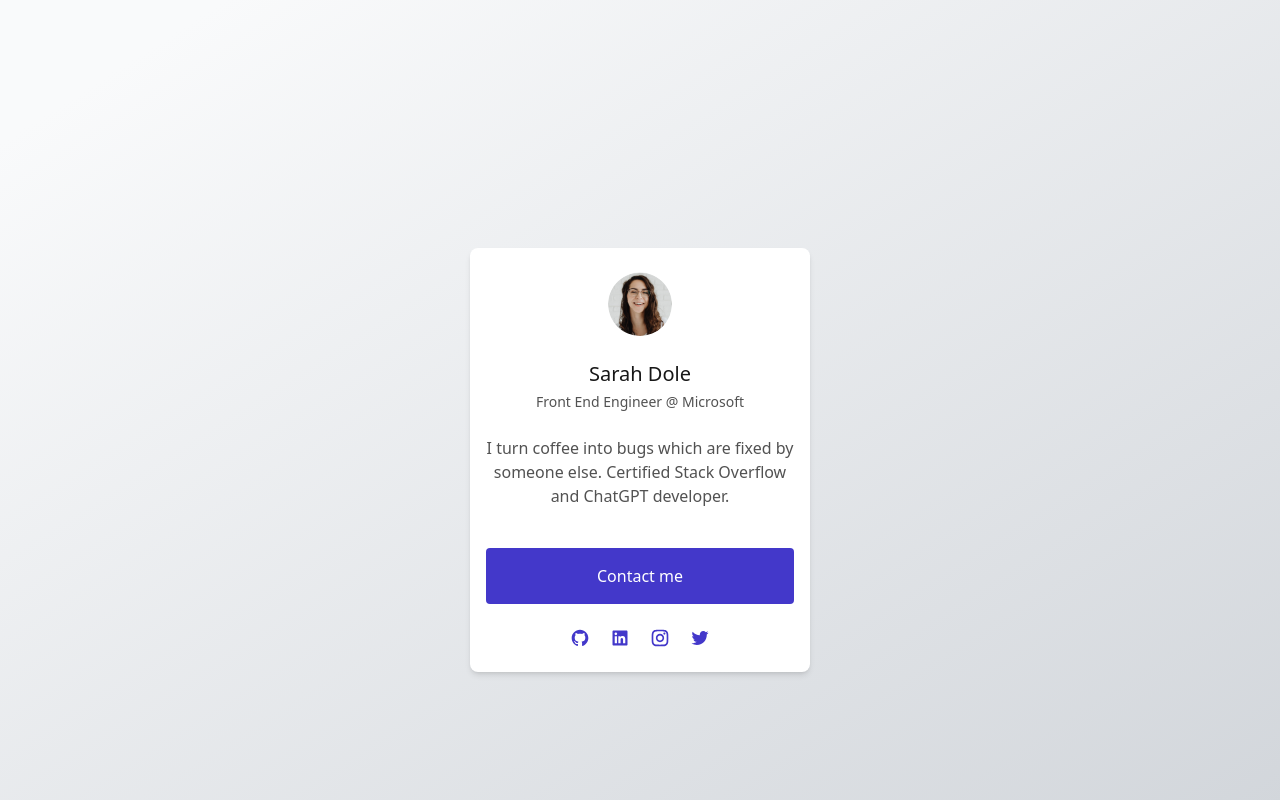
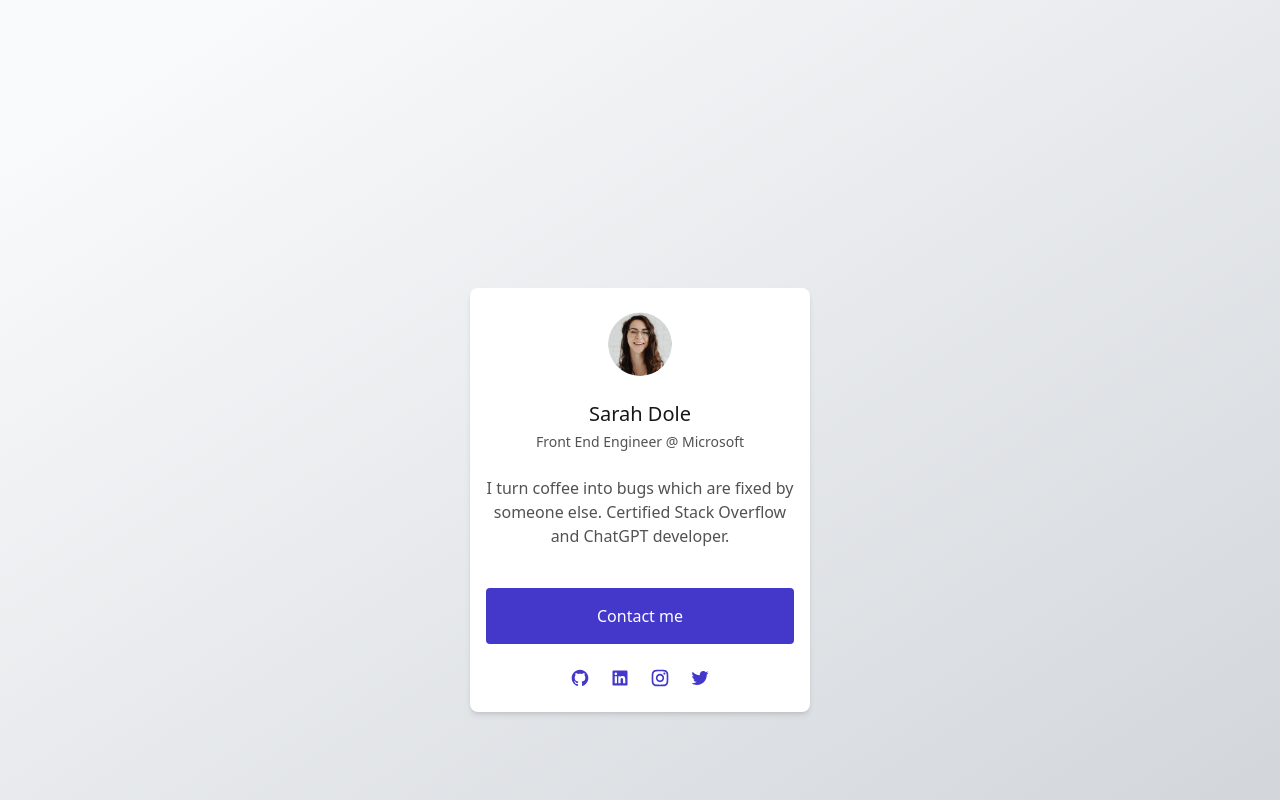
Before and after one commit to amandaguan-ag/marketing, a Next.js app: page /profile-card in a window 1280 px wide. Built offline with nearby package versions, Linux system fonts and the light colour scheme.

Commit message:
fix profile rop margin

```diff
--- a/src/components/ProfileCard.js
+++ b/src/components/ProfileCard.js
@@ -18,7 +18,7 @@ const ProfileCard = ({
 }) => {
   return (
     <section
-      className="w-[340px] flex flex-col items-center gap-10 bg-white px-4 py-6 rounded-lg shadow-md mx-auto mt-[120px]"
+      className="w-[340px] flex flex-col items-center gap-10 bg-white px-4 py-6 rounded-lg shadow-md mx-auto mt-[200px]"
       role="complementary"
     >
       <div className="flex flex-col items-center gap-6 self-stretch">
```
